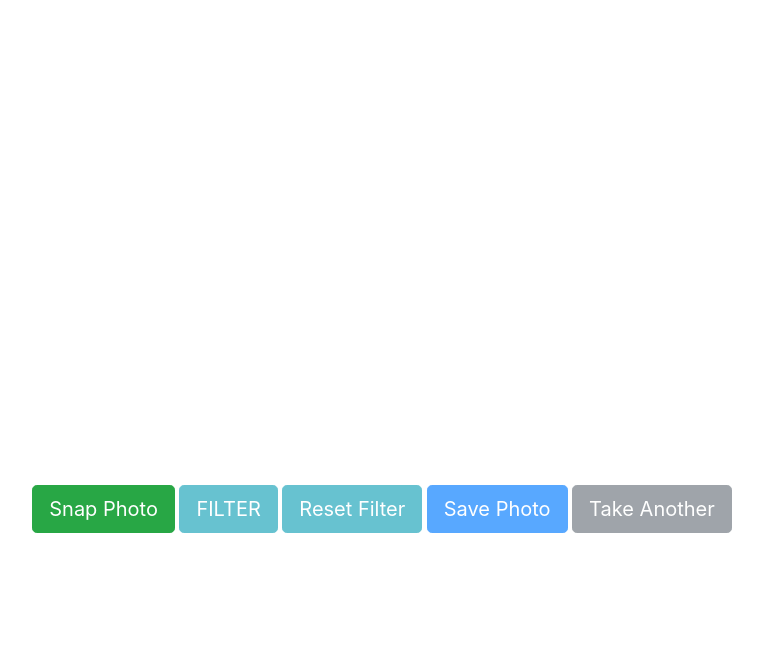
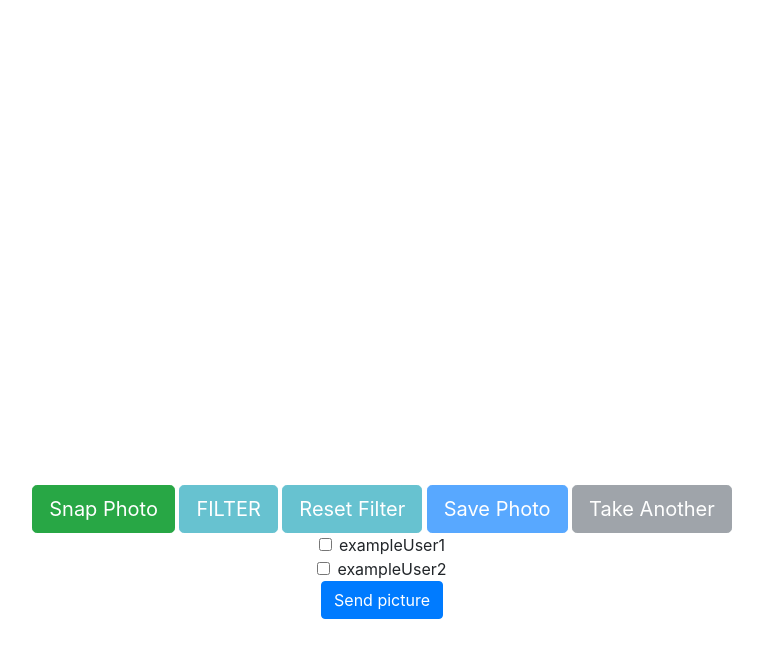
Before and after one commit to kylelin12/GodDogs, a Flask app: page / in a window 1280 px wide. Shown: the part 57-715 px from the top of the page, without its empty margins (258-1021 px from the left). Run offline with Flask 2, Linux system fonts and the light colour scheme; parts of the project's set-up code (start-up, migrations or seed data) failed here and were passed over; some libraries are stand-ins or nearby versions.

Commit message:
preparing code for taking in picture data

```diff
--- a/GodDogs/static/js/camera.js
+++ b/GodDogs/static/js/camera.js
@@ -119,6 +119,10 @@ $(document).ready(function () {
 		$.ajax({
 			url: '/storePicData',
 			data: {'data': convertCanvasToBase64()},
-			method: "POST"
+			method: "POST",
+			success: function(data){
+				console.log(data);
+				console.log('picture processed');
+			}
 		});
 	};
--- a/GodDogs/templates/index.html
+++ b/GodDogs/templates/index.html
@@ -22,6 +22,17 @@
           <button id="snapAgain" class="btn btn-secondary btn-sm">Take Another</button>
         </div>
       </div>
+      <form>
+      	<div class="form-check">
+		      <input class="form-check-input" type="checkbox" value="" id="defaultCheck1">
+	      	<label class="form-check-label" for="defaultCheck1">exampleUser1</label>
+	</div>
+      	<div class="form-check">
+		      <input class="form-check-input" type="checkbox" value="" id="defaultCheck2">
+	      	<label class="form-check-label" for="defaultCheck1">exampleUser2</label>
+	</div>
+	<button id="sendToFriends" class="btn btn-primary mb-1" type="button">Send picture</button>
+      </form>
     </div>
   </div>
 </div>
```
